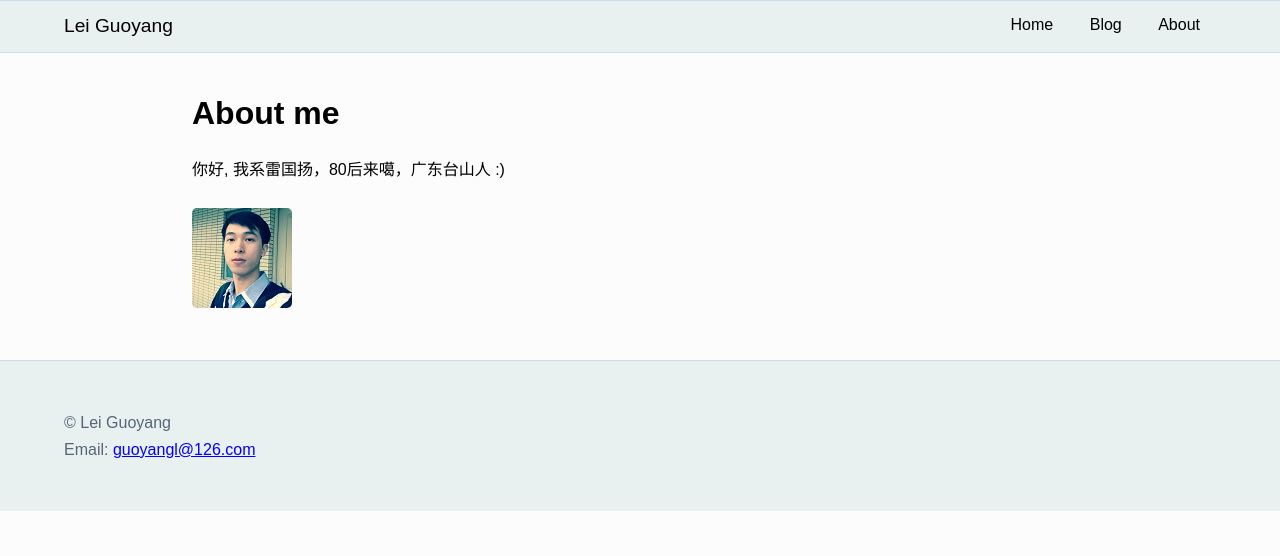
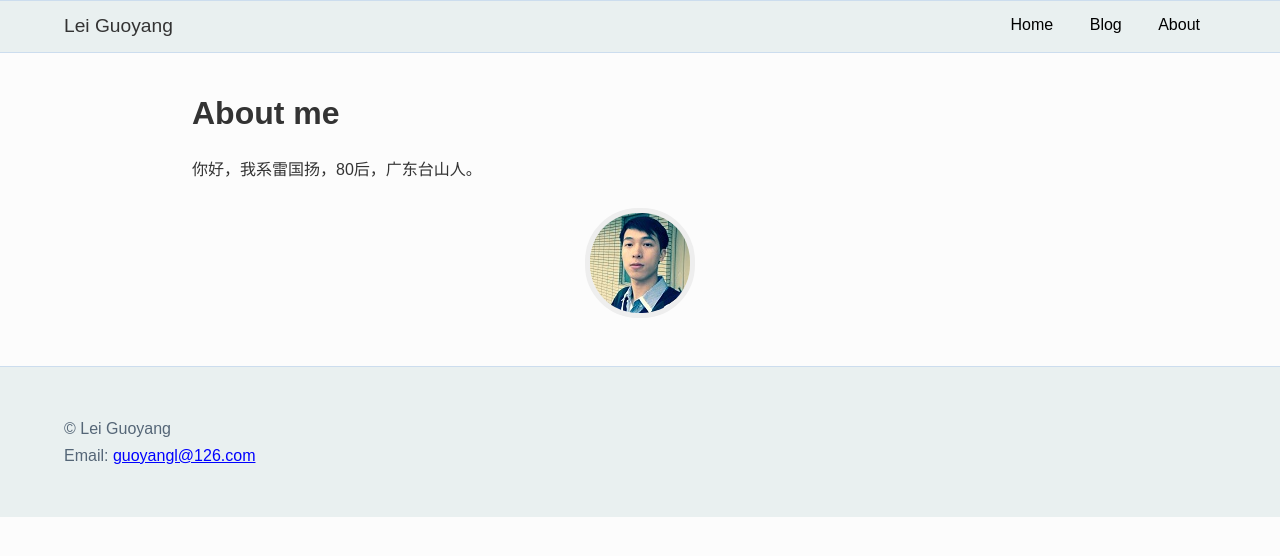
Before and after one commit to leiguoyang/leiguoyang.github.io, a Jekyll site: the page built from about.html, in a window 1280 px wide. Shown: the top 556 px of the page. Built offline with Jekyll 4.4.1, drawn with Linux system fonts in a browser that asks for light colours.

Commit message:
change the font color, and the image style in about.html

```diff
--- a/about.html
+++ b/about.html
@@ -4,6 +4,6 @@ title: About me
 ---
 
 <h1>About me</h1>
-<p>你好, 我系雷国扬，80后来噶，广东台山人 :)</p>
+<p>你好，我系雷国扬，80后，广东台山人。</p>
 
-<img src="images/me.jpg" title="Hi, 我是雷国扬" alt="my portrait" style="border-radius: 5px;">
+<img src="images/me.jpg" title="Hi, 我是雷国扬" alt="my portrait" style="display: block; margin: 0 auto; border: 5px solid #eee; border-radius: 53px;">
--- a/css/main.css
+++ b/css/main.css
@@ -1,6 +1,6 @@
 body {
   font: medium Arial, sans-serif;
-  color: black;
+  color: #333;
   background-color: #fcfcfc;
   margin: 0px;
 }
```
